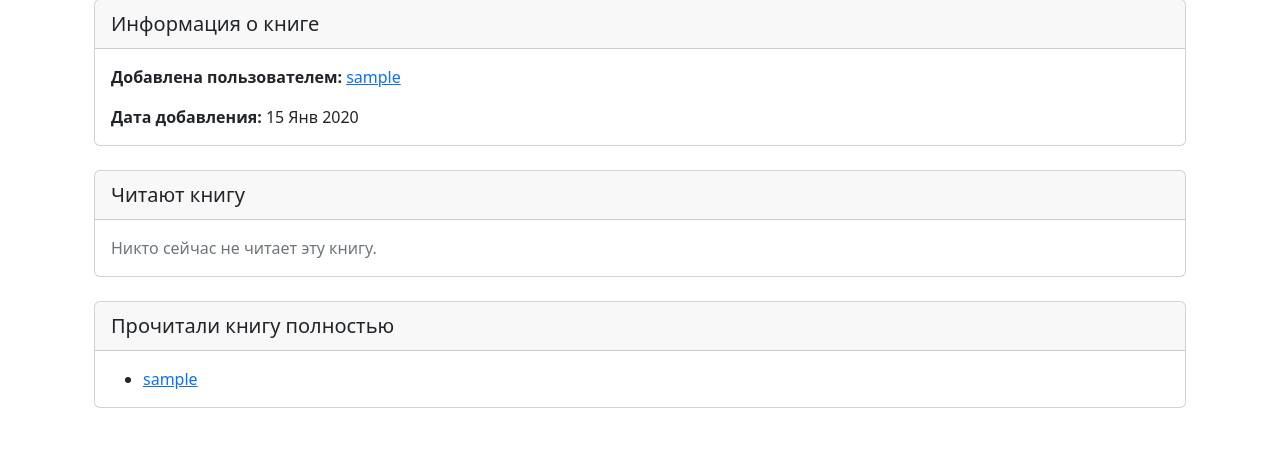
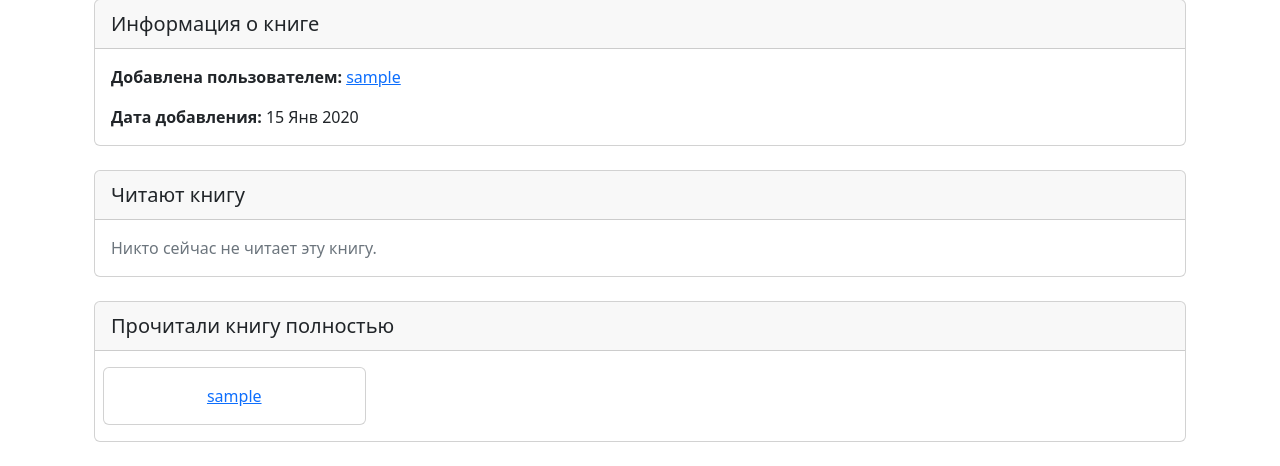
Before and after one commit to haku4130/ya_booker, a Django app: page /books/1/ in a window 1280 px wide. Shown: the part 345-811 px from the top of the page. Before the commit the page ends 753 px from the top, so only its background shows below. Run offline with Django 5.2, Linux system fonts and the light colour scheme; tables that the repository leaves empty hold one stand-in row (values such as "Sample post"); parts of the project's set-up code (start-up, migrations or seed data) failed here and were passed over; some libraries are stand-ins or nearby versions.

Commit message:
Bugfix + ликсические исправления

```diff
--- a/books/tasks.py
+++ b/books/tasks.py
@@ -13,9 +13,11 @@ def create_reading_mark(chapter_id, user_id):
 def get_fully_read_books(user):
     # Получаем книги, для которых количество глав равно количеству отметок о прочтении для данного пользователя
     fully_read_books = Book.objects.annotate(
-        total_chapters=Count('chapters'),
+        total_chapters=Count('chapters', distinct=True),
         read_chapters=Count(
-            'chapters__read_marks', filter=Q(chapters__read_marks__user=user)
+            'chapters__read_marks',
+            filter=Q(chapters__read_marks__user=user),
+            distinct=True,
         ),
     ).filter(read_chapters__gt=0, total_chapters=F('read_chapters'))
 
@@ -25,9 +27,13 @@ def get_fully_read_books(user):
 def get_partially_read_books(user):
     # Аннотация книг с количеством глав и количеством прочитанных глав пользователем
     partially_read_books = Book.objects.annotate(
-        total_chapters=Count('chapters'),  # Общее количество глав в книге
+        total_chapters=Count(
+            'chapters', distinct=True
+        ),  # Общее количество глав в книге
         read_chapters=Count(
-            'chapters__read_marks', filter=Q(chapters__read_marks__user=user)
+            'chapters__read_marks',
+            filter=Q(chapters__read_marks__user=user),
+            distinct=True,
         ),  # Количество прочитанных глав
     ).filter(
         read_chapters__gt=0, read_chapters__lt=F('total_chapters')
--- a/templates/book_detail.html
+++ b/templates/book_detail.html
@@ -78,13 +78,17 @@
             </div>
             <div class="card-body">
                 {% if reading_users %}
-                    <ul class="mb-0">
+                    <div class="row">
                         {% for user in reading_users %}
-                            <li>
-                                <a href="{% url 'profile' user.username %}">{{ user.username }}</a>
-                            </li>
+                            <div class="col-3 px-1">
+                                <div class="card h-100">
+                                    <div class="card-body d-flex justify-content-center align-items-center">
+                                        <a href="{% url 'profile' user.username %}" class="card-link">{{ user.username }}</a>
+                                    </div>
+                                </div>
+                            </div>
                         {% endfor %}
-                    </ul>
+                    </div>
                 {% else %}
                     <div class="text-secondary">Никто сейчас не читает эту книгу.</div>
                 {% endif %}
@@ -97,13 +101,17 @@
             </div>
             <div class="card-body">
                 {% if completed_users %}
-                    <ul class="mb-0">
+                    <div class="row">
                         {% for user in completed_users %}
-                            <li>
-                                <a href="{% url 'profile' user.username %}">{{ user.username }}</a>
-                            </li>
+                            <div class="col-3 px-1">
+                                <div class="card h-100">
+                                    <div class="card-body d-flex justify-content-center align-items-center">
+                                        <a href="{% url 'profile' user.username %}" class="card-link">{{ user.username }}</a>
+                                    </div>
+                                </div>
+                            </div>
                         {% endfor %}
-                    </ul>
+                    </div>
                 {% else %}
                     <div class="text-secondary">Пока никто не прочитал эту книгу до конца.</div>
                 {% endif %}
--- a/templates/book_update_form.html
+++ b/templates/book_update_form.html
@@ -22,9 +22,10 @@
             </div>
         </div>
     </div>
+    {% if '/update/' in request.path %}
         <div class="d-flex justify-content-center align-items-center mt-3">
             <div class="card mb-3 mx-4 w-75">
-            <div class="card-header">Редактирование названия глав</div>
+                <div class="card-header">Редактирование глав</div>
                 <div class="list-group mx-4 my-3">
                     {% if book.chapters.all %}
                         {% for chapter in book.chapters.all %}
@@ -40,4 +41,5 @@
                 </div>
             </div>
         </div>
+    {% endif %}
 {% endblock content %}
--- a/templates/chapter_update_form.html
+++ b/templates/chapter_update_form.html
@@ -5,7 +5,7 @@
         <div class="card w-75 {% if "/delete/" in request.path %}w-auto{% endif %}">
             <div class="card-header">
                 {% if '/update-chapter/' in request.path %}
-                    Редактирование названия главы {{ chapter.title }} книги
+                    Глава {{ chapter.title }} книги
                     <a href="{% url 'book_detail' chapter.book.id %}">{{ chapter.book }}</a>
                 {% elif "/delete/" in request.path %}
                     Подтвердите удаление книги {{ book.title }}, отменить это действие не получится.
```
Lines whose indentation alone changed are shown as unchanged.
